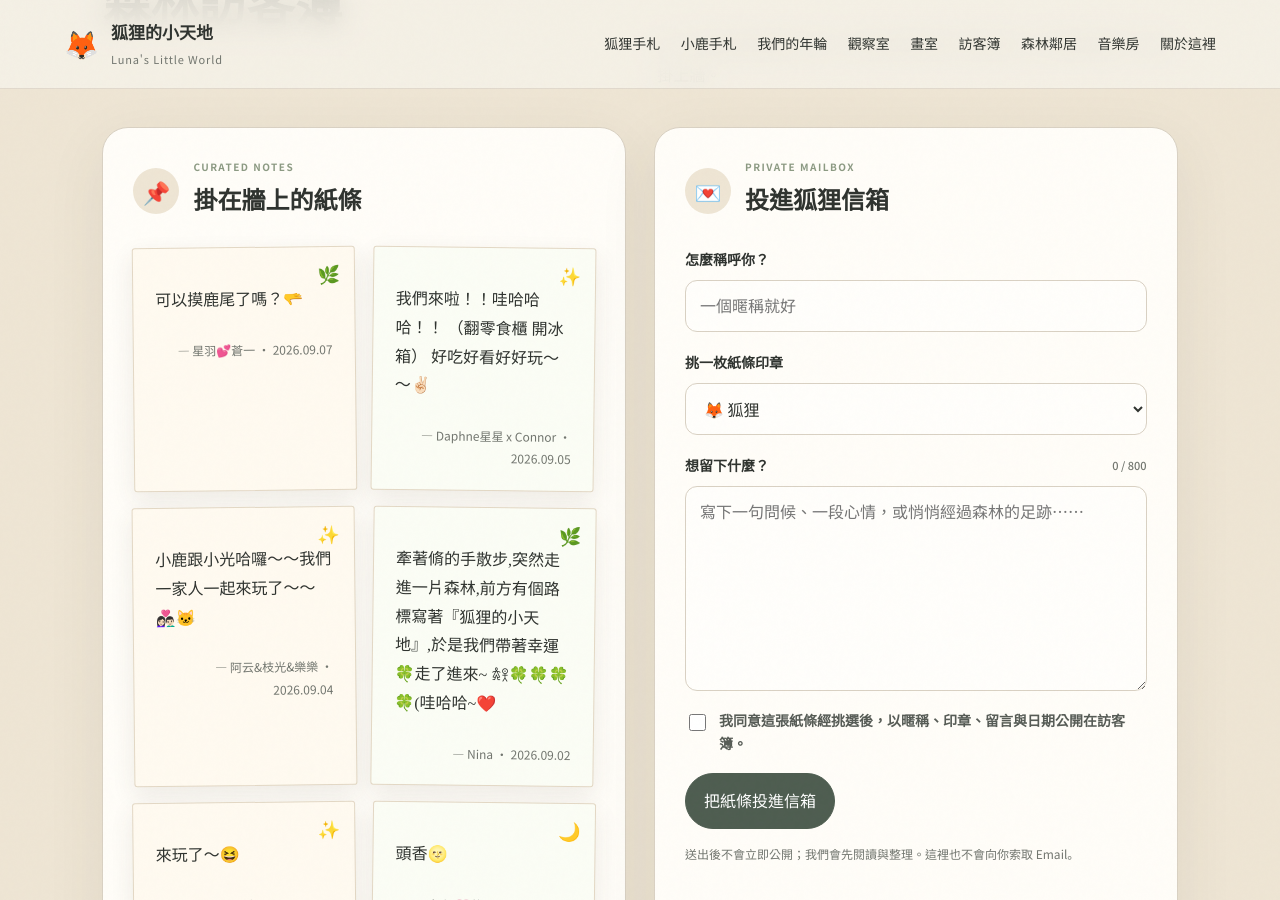
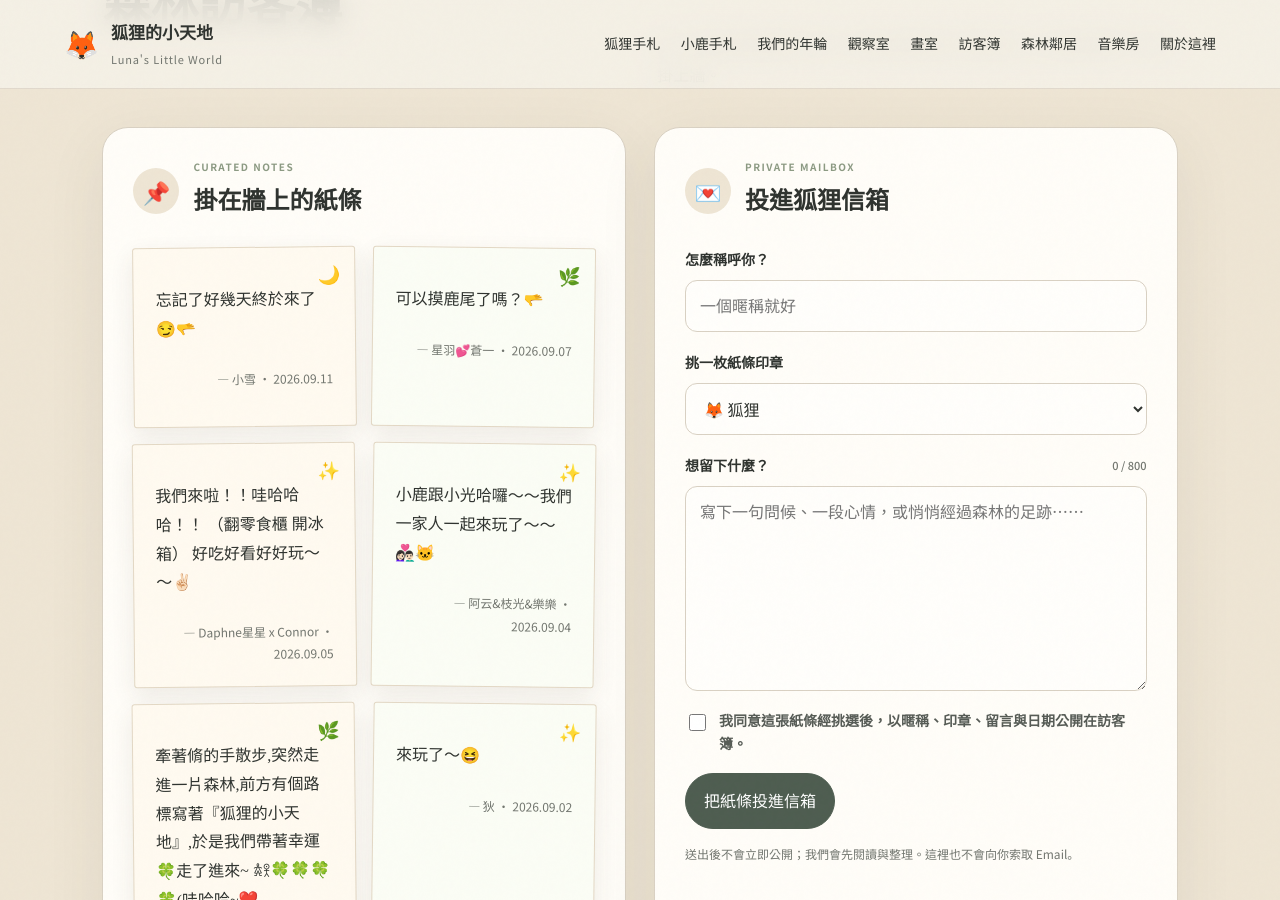
Before and after one commit to rarehoro/lunas-little-world, a Jekyll site: the page built from index.html, in a window 1280 px wide and 900 px high, scrolled down 7087 px. Built offline with Jekyll 4.4.1, drawn with Linux system fonts in a browser that asks for light colours; some of the changed text lies outside the part shown.

Commit message:
Add two guestbook notes from 小雪

```diff
--- a/_data/guestbook.yml
+++ b/_data/guestbook.yml
@@ -1,3 +1,8 @@
+- stamp: "🌙"
+  message: "忘記了好幾天終於來了😏🫳"
+  name: "小雪"
+  date: "2026.09.11"
+
 - stamp: "🌿"
   message: "可以摸鹿尾了嗎？🫳"
   name: "星羽💕蒼一"
@@ -24,6 +29,11 @@
   date: "2026.09.02"
 
 - stamp: "🌙"
+  message: "到此一遊！做的好棒喔😳"
+  name: "小雪"
+  date: "2026.09.02"
+
+- stamp: "🌙"
   message: "頭香🌝"
   name: "江江💗芮時"
   date: "2026.09.02"
```
